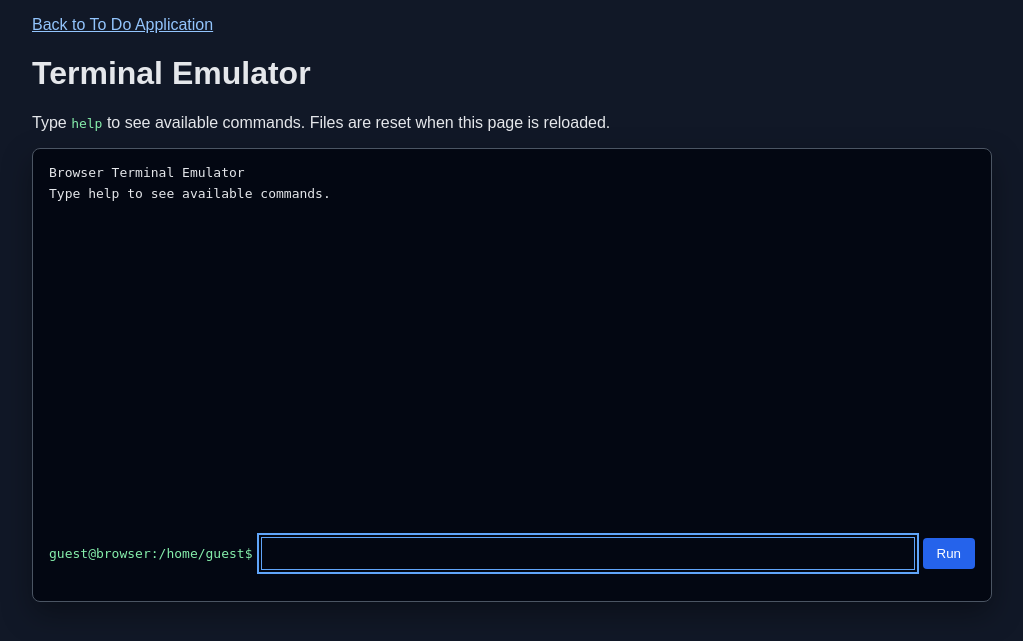
After one commit to 1f10250086Otake/django-test-exercise, a Django app: page /terminal/ in a window 1280 px wide. The commit adds this page. Shown: the top 641 px of the page, without its empty margins (128-1151 px from the left). Run offline with Django 5.2, Linux system fonts and the light colour scheme.

Commit message:
feat: ブラウザ上で操作できる疑似ターミナルを追加

```diff
--- a/config/urls.py
+++ b/config/urls.py
@@ -21,6 +21,7 @@ from todo import views as todo_views
 urlpatterns = [
     path('admin/', admin.site.urls),
     path('', todo_views.index, name='index'),
+    path('terminal/', todo_views.terminal, name='terminal'),
     path('<int:task_id>/edit/', todo_views.edit, name='edit'),
     path('<int:task_id>/', todo_views.detail, name='detail'),
     path('<int:task_id>/delete/', todo_views.delete, name='delete'),
--- /dev/null
+++ b/todo/static/todo/terminal.css
@@ -0,0 +1,111 @@
+body {
+  background-color: #111827;
+  color: #e5e7eb;
+  font-family: Arial, sans-serif;
+  margin: 0;
+  padding: 16px;
+}
+
+main {
+  max-width: 960px;
+  margin: 0 auto;
+}
+
+a {
+  color: #93c5fd;
+}
+
+code {
+  color: #86efac;
+}
+
+.terminal {
+  background-color: #030712;
+  border: 1px solid #4b5563;
+  border-radius: 8px;
+  box-shadow: 0 12px 30px rgba(0, 0, 0, 0.35);
+  font-family: monospace;
+  min-height: 420px;
+  padding: 16px;
+}
+
+.terminal-output {
+  height: 360px;
+  overflow-y: auto;
+  overflow-wrap: anywhere;
+  white-space: pre-wrap;
+}
+
+.terminal-line {
+  margin: 0 0 6px;
+}
+
+.terminal-command {
+  color: #86efac;
+}
+
+.terminal-error {
+  color: #fca5a5;
+}
+
+.terminal-form {
+  align-items: center;
+  display: flex;
+  gap: 8px;
+  margin-top: 12px;
+}
+
+.terminal-form label {
+  color: #86efac;
+  flex: 0 0 auto;
+}
+
+.terminal-form input {
+  background: transparent;
+  border: 1px solid transparent;
+  color: #f9fafb;
+  flex: 1;
+  font: inherit;
+  min-width: 0;
+  padding: 8px;
+}
+
+.terminal-form input:focus {
+  border-color: #60a5fa;
+  outline: 2px solid #60a5fa;
+  outline-offset: 2px;
+}
+
+.terminal-form button {
+  background-color: #2563eb;
+  border: 0;
+  border-radius: 4px;
+  color: #ffffff;
+  cursor: pointer;
+  padding: 8px 14px;
+}
+
+.terminal-form button:focus-visible {
+  outline: 3px solid #93c5fd;
+  outline-offset: 2px;
+}
+
+@media (max-width: 600px) {
+  .terminal {
+    min-height: 360px;
+    padding: 12px;
+  }
+
+  .terminal-output {
+    height: 300px;
+  }
+
+  .terminal-form {
+    align-items: stretch;
+    flex-wrap: wrap;
+  }
+
+  .terminal-form input {
+    flex-basis: 60%;
+  }
+}
--- /dev/null
+++ b/todo/static/todo/terminal.js
@@ -0,0 +1,252 @@
+const output = document.getElementById('terminalOutput');
+const form = document.getElementById('terminalForm');
+const input = document.getElementById('terminalInput');
+const prompt = document.getElementById('terminalPrompt');
+
+const fileSystem = {
+  type: 'directory',
+  children: {
+    home: {
+      type: 'directory',
+      children: {
+        guest: {
+          type: 'directory',
+          children: {
+            'readme.txt': {
+              type: 'file',
+              content: 'Welcome to the browser terminal. Type help to see available commands.'
+            },
+            'notes.txt': {
+              type: 'file',
+              content: 'This virtual file system is stored only in memory.'
+            },
+            projects: {
+              type: 'directory',
+              children: {}
+            }
+          }
+        }
+      }
+    },
+    tmp: {
+      type: 'directory',
+      children: {}
+    }
+  }
+};
+
+let currentPath = '/home/guest';
+const history = [];
+let historyIndex = 0;
+
+function normalizePath(path) {
+  const parts = path.startsWith('/') ? [] : currentPath.split('/').filter(Boolean);
+
+  path.split('/').forEach(function(part) {
+    if (!part || part === '.') {
+      return;
+    }
+    if (part === '..') {
+      parts.pop();
+    } else {
+      parts.push(part);
+    }
+  });
+
+  return '/' + parts.join('/');
+}
+
+function getNode(path) {
+  const normalized = normalizePath(path);
+  const parts = normalized.split('/').filter(Boolean);
+  let node = fileSystem;
+
+  for (const part of parts) {
+    if (node.type !== 'directory' || !node.children[part]) {
+      return null;
+    }
+    node = node.children[part];
+  }
+
+  return node;
+}
+
+function getParent(path) {
+  const normalized = normalizePath(path);
+  const parts = normalized.split('/').filter(Boolean);
+  const name = parts.pop();
+  const parentPath = '/' + parts.join('/');
+
+  return {
+    name: name,
+    node: getNode(parentPath)
+  };
+}
+
+function writeLine(text, className) {
+  const line = document.createElement('div');
+  line.className = 'terminal-line' + (className ? ' ' + className : '');
+  line.textContent = text;
+  output.appendChild(line);
+  output.scrollTop = output.scrollHeight;
+}
+
+function writeError(text) {
+  writeLine(text, 'terminal-error');
+}
+
+function updatePrompt() {
+  prompt.textContent = 'guest@browser:' + currentPath + '$';
+}
+
+function requirePath(command, args) {
+  if (!args[0]) {
+    writeError(command + ': missing operand');
+    return false;
+  }
+  return true;
+}
+
+const commands = {
+  help: function() {
+    writeLine('Available commands: help clear pwd ls cd mkdir touch cat echo rm whoami date');
+  },
+  clear: function() {
+    output.replaceChildren();
+  },
+  pwd: function() {
+    writeLine(currentPath);
+  },
+  ls: function(args) {
+    const path = args[0] || currentPath;
+    const node = getNode(path);
+
+    if (!node) {
+      writeError('ls: cannot access ' + path + ': No such file or directory');
+    } else if (node.type === 'file') {
+      writeLine(normalizePath(path).split('/').pop());
+    } else {
+      writeLine(Object.keys(node.children).sort().join('  '));
+    }
+  },
+  cd: function(args) {
+    const path = args[0] || '/home/guest';
+    const node = getNode(path);
+
+    if (!node) {
+      writeError('cd: ' + path + ': No such file or directory');
+    } else if (node.type !== 'directory') {
+      writeError('cd: ' + path + ': Not a directory');
+    } else {
+      currentPath = normalizePath(path);
+      updatePrompt();
+    }
+  },
+  mkdir: function(args) {
+    if (!requirePath('mkdir', args)) {
+      return;
+    }
+    const parent = getParent(args[0]);
+    if (!parent.name || !parent.node || parent.node.type !== 'directory') {
+      writeError('mkdir: cannot create directory ' + args[0] + ': No such file or directory');
+    } else if (parent.node.children[parent.name]) {
+      writeError('mkdir: cannot create directory ' + args[0] + ': File exists');
+    } else {
+      parent.node.children[parent.name] = {type: 'directory', children: {}};
+    }
+  },
+  touch: function(args) {
+    if (!requirePath('touch', args)) {
+      return;
+    }
+    const parent = getParent(args[0]);
+    if (!parent.name || !parent.node || parent.node.type !== 'directory') {
+      writeError('touch: cannot touch ' + args[0] + ': No such file or directory');
+    } else if (parent.node.children[parent.name] && parent.node.children[parent.name].type === 'directory') {
+      writeError('touch: cannot touch ' + args[0] + ': Is a directory');
+    } else if (!parent.node.children[parent.name]) {
+      parent.node.children[parent.name] = {type: 'file', content: ''};
+    }
+  },
+  cat: function(args) {
+    if (!requirePath('cat', args)) {
+      return;
+    }
+    const node = getNode(args[0]);
+    if (!node) {
+      writeError('cat: ' + args[0] + ': No such file or directory');
+    } else if (node.type !== 'file') {
+      writeError('cat: ' + args[0] + ': Is a directory');
+    } else {
+      writeLine(node.content);
+    }
+  },
+  echo: function(args) {
+    writeLine(args.join(' '));
+  },
+  rm: function(args) {
+    if (!requirePath('rm', args)) {
+      return;
+    }
+    const parent = getParent(args[0]);
+    const node = parent.node && parent.node.children[parent.name];
+    if (!node) {
+      writeError('rm: cannot remove ' + args[0] + ': No such file or directory');
+    } else if (node.type === 'directory' && Object.keys(node.children).length > 0) {
+      writeError('rm: cannot remove ' + args[0] + ': Directory not empty');
+    } else {
+      delete parent.node.children[parent.name];
+    }
+  },
+  whoami: function() {
+    writeLine('guest');
+  },
+  date: function() {
+    writeLine(new Date().toString());
+  }
+};
+
+function runCommand(commandLine) {
+  const parts = commandLine.trim().split(/\s+/);
+  const command = parts.shift();
+
+  if (!command) {
+    return;
+  }
+  if (!commands[command]) {
+    writeError(command + ': command not found');
+    return;
+  }
+  commands[command](parts);
+}
+
+form.addEventListener('submit', function(event) {
+  event.preventDefault();
+  const commandLine = input.value;
+
+  if (commandLine.trim()) {
+    writeLine(prompt.textContent + ' ' + commandLine, 'terminal-command');
+    history.push(commandLine);
+    historyIndex = history.length;
+    runCommand(commandLine);
+  }
+
+  input.value = '';
+  input.focus();
+});
+
+input.addEventListener('keydown', function(event) {
+  if (event.key === 'ArrowUp' && historyIndex > 0) {
+    event.preventDefault();
+    historyIndex -= 1;
+    input.value = history[historyIndex];
+  } else if (event.key === 'ArrowDown' && historyIndex < history.length) {
+    event.preventDefault();
+    historyIndex += 1;
+    input.value = historyIndex === history.length ? '' : history[historyIndex];
+  }
+});
+
+writeLine('Browser Terminal Emulator');
+writeLine('Type help to see available commands.');
+updatePrompt();
--- a/todo/templates/todo/index.html
+++ b/todo/templates/todo/index.html
@@ -11,6 +11,7 @@
 
 <body>
     <h1>Sample To Do Application</h1>
+    <p><a href="{% url 'terminal' %}">Open Terminal Emulator</a></p>
     <p>You can submit tasks from the following form.</p>
     <form action="{% url 'index' %}" method="post">
         {% csrf_token %}
--- /dev/null
+++ b/todo/templates/todo/terminal.html
@@ -0,0 +1,27 @@
+{% load static %}
+<!DOCTYPE html>
+<html lang="ja">
+<head>
+<title>Terminal Emulator</title>
+<meta charset="UTF-8">
+<meta name="author" content="INIAD">
+<meta name="viewport" content="width=device-width, initial-scale=1.0">
+<link rel="stylesheet" href="{% static 'todo/terminal.css' %}">
+<script src="{% static 'todo/terminal.js' %}" defer></script>
+</head>
+<body>
+<main>
+<nav><a href="{% url 'index' %}">Back to To Do Application</a></nav>
+<h1>Terminal Emulator</h1>
+<p>Type <code>help</code> to see available commands. Files are reset when this page is reloaded.</p>
+<section class="terminal" aria-label="Terminal emulator">
+<div id="terminalOutput" class="terminal-output" role="log" aria-live="polite" aria-label="Terminal output"></div>
+<form id="terminalForm" class="terminal-form">
+<label id="terminalPrompt" for="terminalInput">guest@browser:/home/guest$</label>
+<input id="terminalInput" name="command" type="text" autocomplete="off" autocapitalize="off" spellcheck="false" autofocus>
+<button type="submit">Run</button>
+</form>
+</section>
+</main>
+</body>
+</html>
--- a/todo/views.py
+++ b/todo/views.py
@@ -27,6 +27,9 @@ def index(request):
         'query': query,
     }
     return render(request, 'todo/index.html', context)
+
+def terminal(request):
+    return render(request, 'todo/terminal.html')
 
 def detail(request, task_id):
     try:
```
Also changed, not shown: todo/tests.py (+14 -0 lines).
